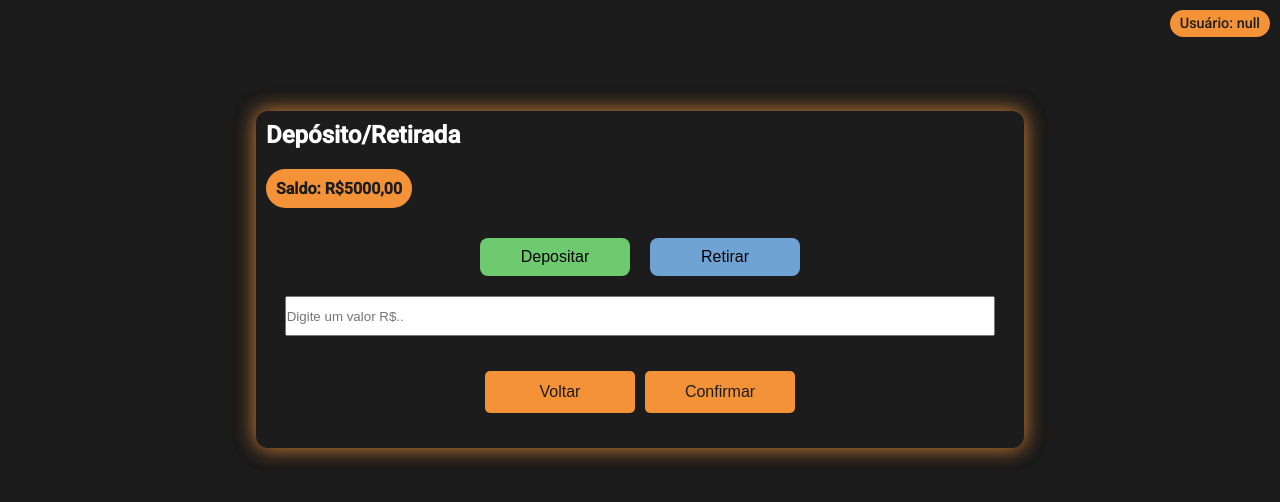
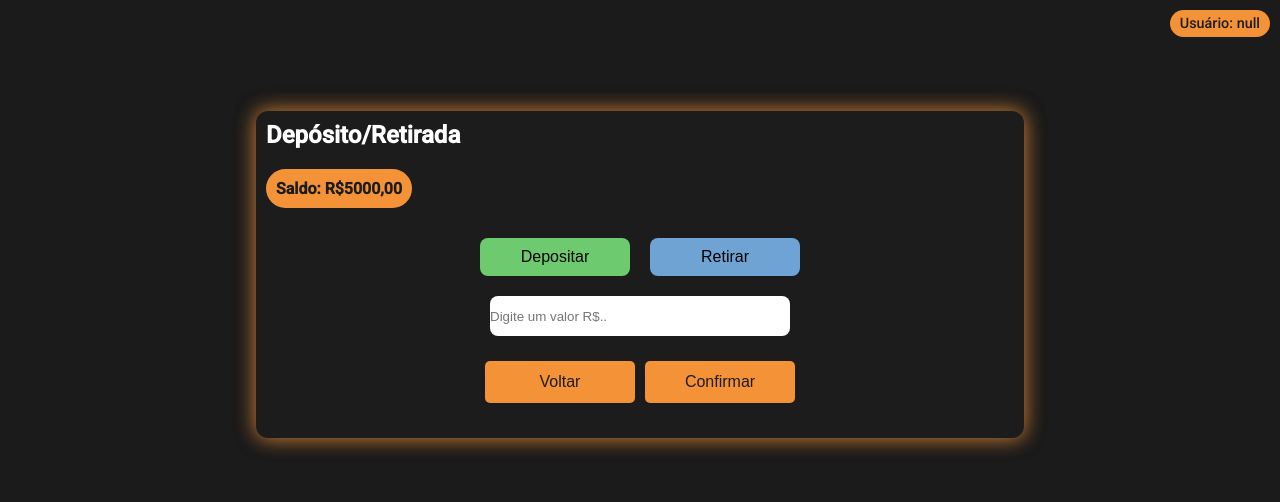
Before and after one commit to MateusCapitanio/FinanceXP, a React (Create React App) app: page /transfer in a window 1280 px wide. Shown: the top 502 px of the page. Built offline with nearby package versions, Linux system fonts and the light colour scheme.

Commit message:
Ajeitando layout transferencias

```diff
--- a/src/styles/transferStyle.css
+++ b/src/styles/transferStyle.css
@@ -43,7 +43,18 @@
 }
 
 .inputTransferValue {
-    margin: 10px;
-    width: 95%;
+    margin-top: 10px;
+    width: 300px;
+    border-radius: 8px;
+    border: none;
     height: 40px;
 }
+
+@media screen and (min-width: 0px) and (max-width: 500px) {
+    .inputTransferValue {
+        margin: 10px;
+        width: 95%;
+        border: none;
+        height: 40px;
+    }
+}
```
